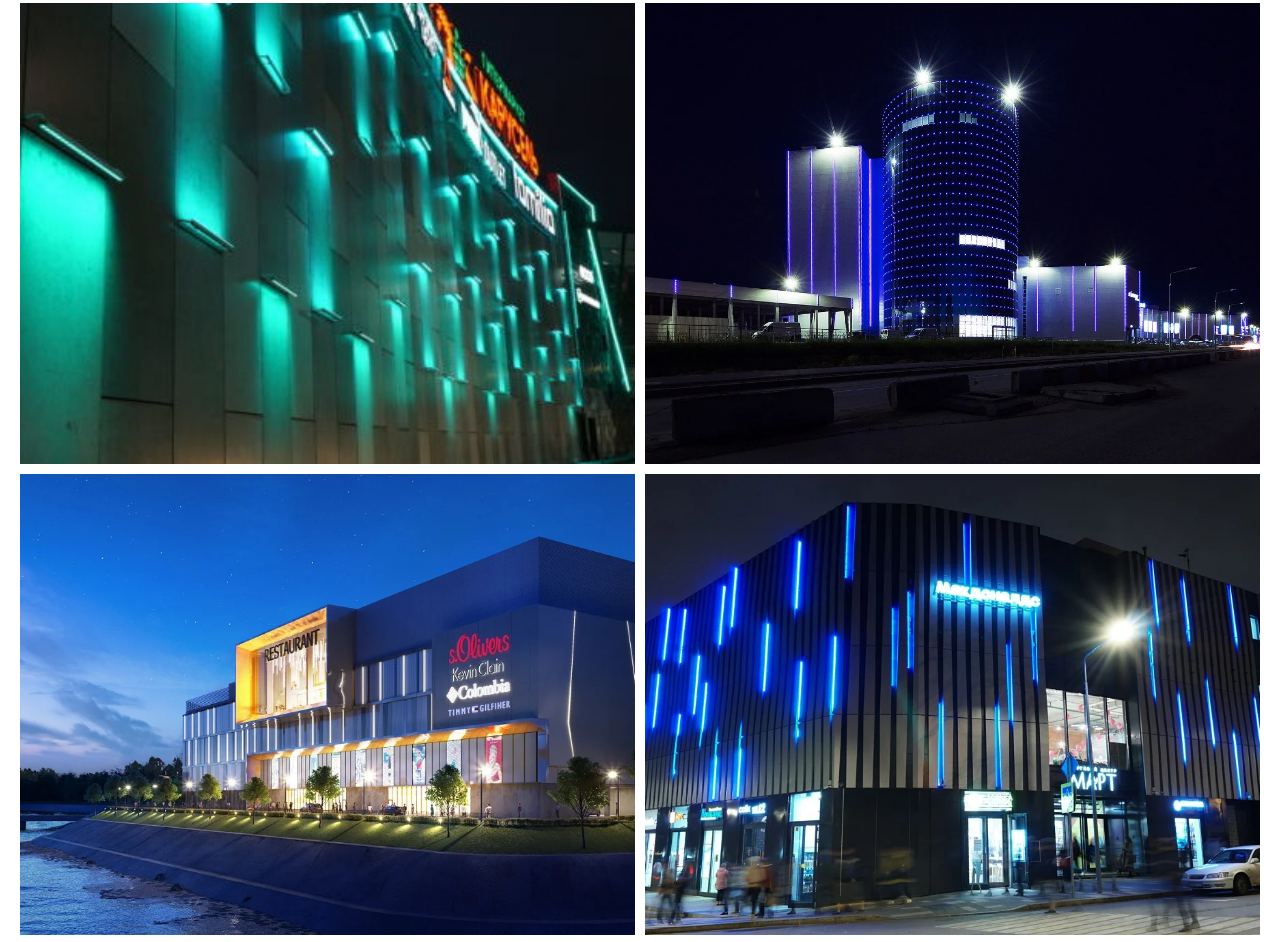
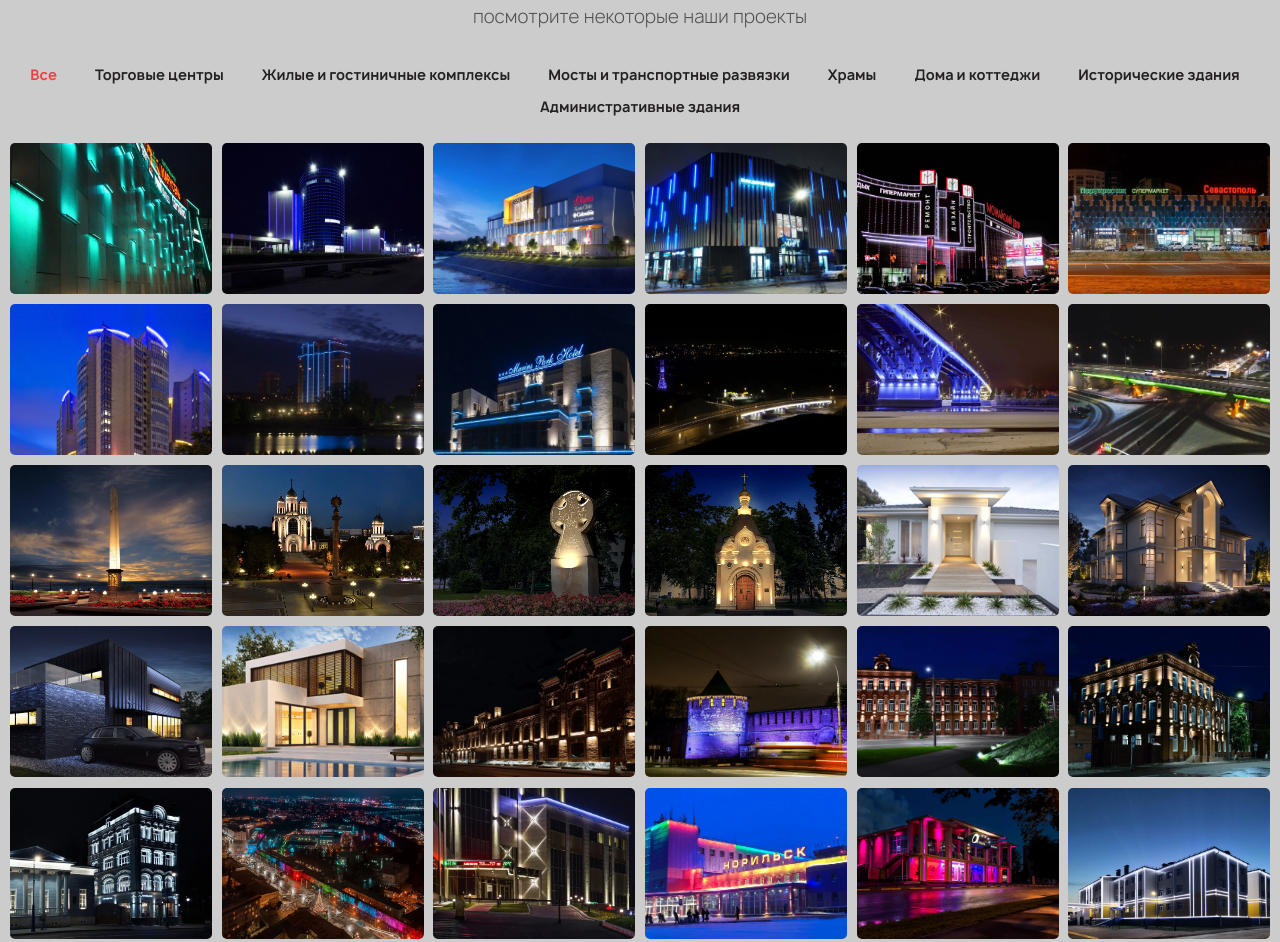
Before and after one commit to Dual1tyxd3v/new-light, a website: page source/index.html in a window 1280 px wide. Shown: the part 5866-6808 px from the top of the page. Drawn offline with nearby package versions, Linux system fonts and the light colour scheme; files that its build step writes are made by us from their sources.

Commit message:
Add Portfolio section

```diff
--- a/source/index.html
+++ b/source/index.html
@@ -394,95 +394,95 @@
       </li>
     </ul>
     <div class="portfolio__container">
-      <div class="portfolio__item">
-        <a href="#" class="portfolio__link" data-index="1" data-alt="ТРЦ" style="background-image: url(./img/portfolio-1.jpg);"></a>
+      <div class="portfolio__item js-animated" data-animation="upScale">
+        <a class="portfolio__link" data-index="1" data-alt="ТРЦ" style="background-image: url(./img/portfolio-1.jpg);"></a>
       </div>
-      <div class="portfolio__item">
-        <a href="#" class="portfolio__link" data-index="1" data-alt="ТРЦ «Новомосковский»" style="background-image: url(./img/portfolio-2.webp);"></a>
+      <div class="portfolio__item js-animated" data-animation="upScale">
+        <a class="portfolio__link" data-index="1" data-alt="ТРЦ «Новомосковский»" style="background-image: url(./img/portfolio-2.webp);"></a>
       </div>
-      <div class="portfolio__item">
-        <a href="#" class="portfolio__link" data-index="1" data-alt="ТЦ «Brosko Mall»" style="background-image: url(./img/portfolio-3.webp);"></a>
+      <div class="portfolio__item js-animated" data-animation="upScale">
+        <a class="portfolio__link" data-index="1" data-alt="ТЦ «Brosko Mall»" style="background-image: url(./img/portfolio-3.webp);"></a>
       </div>
-      <div class="portfolio__item">
-        <a href="#" class="portfolio__link" data-index="1" data-alt="ТЦ «Март»" style="background-image: url(./img/portfolio-4.webp);"></a>
+      <div class="portfolio__item js-animated" data-animation="upScale">
+        <a class="portfolio__link" data-index="1" data-alt="ТЦ «Март»" style="background-image: url(./img/portfolio-4.webp);"></a>
       </div>
-      <div class="portfolio__item">
-        <a href="#" class="portfolio__link" data-index="1" data-alt="ТЦ «Можайский Двор»" style="background-image: url(./img/portfolio-5.webp);"></a>
+      <div class="portfolio__item js-animated" data-animation="upScale">
+        <a class="portfolio__link" data-index="1" data-alt="ТЦ «Можайский Двор»" style="background-image: url(./img/portfolio-5.webp);"></a>
       </div>
-      <div class="portfolio__item">
-        <a href="#" class="portfolio__link" data-index="1" data-alt="ТЦ «Севастополь»" style="background-image: url(./img/portfolio-6.webp);"></a>
+      <div class="portfolio__item js-animated" data-animation="upScale">
+        <a class="portfolio__link" data-index="1" data-alt="ТЦ «Севастополь»" style="background-image: url(./img/portfolio-6.webp);"></a>
       </div>
-      <div class="portfolio__item">
-        <a href="#" class="portfolio__link" data-index="2" data-alt="Жилой комплекс «Трианон»" style="background-image: url(./img/portfolio-7.webp);"></a>
+      <div class="portfolio__item js-animated" data-animation="upScale">
+        <a class="portfolio__link" data-index="2" data-alt="Жилой комплекс «Трианон»" style="background-image: url(./img/portfolio-7.webp);"></a>
       </div>
-      <div class="portfolio__item">
-        <a href="#" class="portfolio__link" data-index="2" data-alt="Жилой комплекс г. Екатеринбург" style="background-image: url(./img/portfolio-8.webp);"></a>
+      <div class="portfolio__item js-animated" data-animation="upScale">
+        <a class="portfolio__link" data-index="2" data-alt="Жилой комплекс г. Екатеринбург" style="background-image: url(./img/portfolio-8.webp);"></a>
       </div>
-      <div class="portfolio__item">
-        <a href="#" class="portfolio__link" data-index="2" data-alt="Отель «Marins Park Hotel»" style="background-image: url(./img/portfolio-9.webp);"></a>
+      <div class="portfolio__item js-animated" data-animation="upScale">
+        <a class="portfolio__link" data-index="2" data-alt="Отель «Marins Park Hotel»" style="background-image: url(./img/portfolio-9.webp);"></a>
       </div>
-      <div class="portfolio__item">
-        <a href="#" class="portfolio__link" data-index="3" data-alt="Мост в г. Белгород" style="background-image: url(./img/portfolio-10.webp);"></a>
+      <div class="portfolio__item js-animated" data-animation="upScale">
+        <a class="portfolio__link" data-index="3" data-alt="Мост в г. Белгород" style="background-image: url(./img/portfolio-10.webp);"></a>
       </div>
-      <div class="portfolio__item">
-        <a href="#" class="portfolio__link" data-index="3" data-alt="Мост через Волгу" style="background-image: url(./img/portfolio-11.webp);"></a>
+      <div class="portfolio__item js-animated" data-animation="upScale">
+        <a class="portfolio__link" data-index="3" data-alt="Мост через Волгу" style="background-image: url(./img/portfolio-11.webp);"></a>
       </div>
-      <div class="portfolio__item">
-        <a href="#" class="portfolio__link" data-index="3" data-alt="Транспортная развязка г. Белгород" style="background-image: url(./img/portfolio-12.webp);"></a>
+      <div class="portfolio__item js-animated" data-animation="upScale">
+        <a class="portfolio__link" data-index="3" data-alt="Транспортная развязка г. Белгород" style="background-image: url(./img/portfolio-12.webp);"></a>
       </div>
-      <div class="portfolio__item">
-        <a href="#" class="portfolio__link" data-index="4" data-alt="Памятник в Луксоре" style="background-image: url(./img/portfolio-13.webp);"></a>
+      <div class="portfolio__item js-animated" data-animation="upScale">
+        <a class="portfolio__link" data-index="4" data-alt="Памятник в Луксоре" style="background-image: url(./img/portfolio-13.webp);"></a>
       </div>
-      <div class="portfolio__item">
-        <a href="#" class="portfolio__link" data-index="4" data-alt="Площадь в Калининграде" style="background-image: url(./img/portfolio-14.webp);"></a>
+      <div class="portfolio__item js-animated" data-animation="upScale">
+        <a class="portfolio__link" data-index="4" data-alt="Площадь в Калининграде" style="background-image: url(./img/portfolio-14.webp);"></a>
       </div>
-      <div class="portfolio__item">
-        <a href="#" class="portfolio__link" data-index="4" data-alt="Поклонный крест г. Нижний Новгород" style="background-image: url(./img/portfolio-15.webp);"></a>
+      <div class="portfolio__item js-animated" data-animation="upScale">
+        <a class="portfolio__link" data-index="4" data-alt="Поклонный крест г. Нижний Новгород" style="background-image: url(./img/portfolio-15.webp);"></a>
       </div>
-      <div class="portfolio__item">
-        <a href="#" class="portfolio__link" data-index="4" data-alt="Спасская часовня г. Нижний Новгород" style="background-image: url(./img/portfolio-16.webp);"></a>
+      <div class="portfolio__item js-animated" data-animation="upScale">
+        <a class="portfolio__link" data-index="4" data-alt="Спасская часовня г. Нижний Новгород" style="background-image: url(./img/portfolio-16.webp);"></a>
       </div>
-      <div class="portfolio__item">
-        <a href="#" class="portfolio__link" data-index="5" data-alt="P_k4" style="background-image: url(./img/portfolio-17.jpg);"></a>
+      <div class="portfolio__item js-animated" data-animation="upScale">
+        <a class="portfolio__link" data-index="5" data-alt="P_k4" style="background-image: url(./img/portfolio-17.jpg);"></a>
       </div>
-      <div class="portfolio__item">
-        <a href="#" class="portfolio__link" data-index="5" data-alt="Коттедж" style="background-image: url(./img/portfolio-18.webp);"></a>
+      <div class="portfolio__item js-animated" data-animation="upScale">
+        <a class="portfolio__link" data-index="5" data-alt="Коттедж" style="background-image: url(./img/portfolio-18.webp);"></a>
       </div>
-      <div class="portfolio__item">
-        <a href="#" class="portfolio__link" data-index="5" data-alt="Визуализация коттеджа" style="background-image: url(./img/portfolio-19.png);"></a>
+      <div class="portfolio__item js-animated" data-animation="upScale">
+        <a class="portfolio__link" data-index="5" data-alt="Визуализация коттеджа" style="background-image: url(./img/portfolio-19.png);"></a>
       </div>
-      <div class="portfolio__item">
-        <a href="#" class="portfolio__link" data-index="5" data-alt="Загородный дом" style="background-image: url(./img/portfolio-20.jpg);"></a>
+      <div class="portfolio__item js-animated" data-animation="upScale">
+        <a class="portfolio__link" data-index="5" data-alt="Загородный дом" style="background-image: url(./img/portfolio-20.jpg);"></a>
       </div>
-      <div class="portfolio__item">
-        <a href="#" class="portfolio__link" data-index="6" data-alt="Ликеро-водочный завод" style="background-image: url(./img/portfolio-21.webp);"></a>
+      <div class="portfolio__item js-animated" data-animation="upScale">
+        <a class="portfolio__link" data-index="6" data-alt="Ликеро-водочный завод" style="background-image: url(./img/portfolio-21.webp);"></a>
       </div>
-      <div class="portfolio__item">
-        <a href="#" class="portfolio__link" data-index="6" data-alt="Нижегородский кремль" style="background-image: url(./img/portfolio-22.webp);"></a>
+      <div class="portfolio__item js-animated" data-animation="upScale">
+        <a class="portfolio__link" data-index="6" data-alt="Нижегородский кремль" style="background-image: url(./img/portfolio-22.webp);"></a>
       </div>
-      <div class="portfolio__item">
-        <a href="#" class="portfolio__link" data-index="6" data-alt="Освещение федерального казначейства г. Владимир" style="background-image: url(./img/portfolio-23.webp);"></a>
+      <div class="portfolio__item js-animated" data-animation="upScale">
+        <a class="portfolio__link" data-index="6" data-alt="Освещение федерального казначейства г. Владимир" style="background-image: url(./img/portfolio-23.webp);"></a>
       </div>
-      <div class="portfolio__item">
-        <a href="#" class="portfolio__link" data-index="6" data-alt="Освещение федерального казначейства" style="background-image: url(./img/portfolio-24.webp);"></a>
+      <div class="portfolio__item js-animated" data-animation="upScale">
+        <a class="portfolio__link" data-index="6" data-alt="Освещение федерального казначейства" style="background-image: url(./img/portfolio-24.webp);"></a>
       </div>
-      <div class="portfolio__item">
-        <a href="#" class="portfolio__link" data-index="6" data-alt="Памятник культуры на ул. Остоженка" style="background-image: url(./img/portfolio-25.webp);"></a>
+      <div class="portfolio__item js-animated" data-animation="upScale">
+        <a class="portfolio__link" data-index="6" data-alt="Памятник культуры на ул. Остоженка" style="background-image: url(./img/portfolio-25.webp);"></a>
       </div>
-      <div class="portfolio__item">
-        <a href="#" class="portfolio__link" data-index="6" data-alt="подсветка Нижегородского кремля" style="background-image: url(./img/portfolio-26.webp);"></a>
+      <div class="portfolio__item js-animated" data-animation="upScale">
+        <a class="portfolio__link" data-index="6" data-alt="подсветка Нижегородского кремля" style="background-image: url(./img/portfolio-26.webp);"></a>
       </div>
-      <div class="portfolio__item">
-        <a href="#" class="portfolio__link" data-index="7" data-alt="«Транснефть»" style="background-image: url(./img/portfolio-27.webp);"></a>
+      <div class="portfolio__item js-animated" data-animation="upScale">
+        <a class="portfolio__link" data-index="7" data-alt="«Транснефть»" style="background-image: url(./img/portfolio-27.webp);"></a>
       </div>
-      <div class="portfolio__item">
-        <a href="#" class="portfolio__link" data-index="7" data-alt="Аэропорт г. Норильск" style="background-image: url(./img/portfolio-28.webp);"></a>
+      <div class="portfolio__item js-animated" data-animation="upScale">
+        <a class="portfolio__link" data-index="7" data-alt="Аэропорт г. Норильск" style="background-image: url(./img/portfolio-28.webp);"></a>
       </div>
-      <div class="portfolio__item">
-        <a href="#" class="portfolio__link" data-index="7" data-alt="Кинотеатр «Октябрь»" style="background-image: url(./img/portfolio-29.webp);"></a>
+      <div class="portfolio__item js-animated" data-animation="upScale">
+        <a class="portfolio__link" data-index="7" data-alt="Кинотеатр «Октябрь»" style="background-image: url(./img/portfolio-29.webp);"></a>
       </div>
-      <div class="portfolio__item">
-        <a href="#" class="portfolio__link" data-index="7" data-alt="Школа г. Гыда" style="background-image: url(./img/portfolio-30.webp);"></a>
+      <div class="portfolio__item js-animated" data-animation="upScale">
+        <a class="portfolio__link" data-index="7" data-alt="Школа г. Гыда" style="background-image: url(./img/portfolio-30.webp);"></a>
       </div>
     </div>
   </section>
--- a/source/js/script.js
+++ b/source/js/script.js
@@ -2,6 +2,7 @@ const burger = document.querySelector('.header__button');
 const header = document.querySelector('.header');
 const inputs = document.querySelectorAll('input[type="tel"');
 const portfolioMenuBtns = document.querySelectorAll('.portfolio__menu-item');
+const portfolioContainer = document.querySelector('.portfolio__container');
 
 const PHONE_SCHEME = '+7-___-___-__-__';
 let currentPos = 3;
@@ -35,7 +36,7 @@ inputs.forEach((input) => {
     const letter = e.target.value[currentPos];
     if (e.target.value.length < currentValue.length) {
       currentPos++;
-      currentPos < 3 ? currentPos = 3: null;
+      currentPos < 3 ? currentPos = 3 : null;
       if (currentValue[currentPos] === '-') currentPos--;
       currentValue = (currentValue.slice(0, currentPos) + '_' + currentValue.slice(currentPos + 1)).slice(0, 16);
       e.target.value = currentValue;
@@ -82,7 +83,9 @@ const observer = new IntersectionObserver(entries => {
     // если элемент появился
     if (entry.isIntersecting) {
       // добавить ему CSS-класс
-      const className = window.screen.width < 770 ? 'fadeInUp' : entry.target.dataset.animation;
+      const className = (window.screen.width < 770 && entry.target.dataset.animation !== 'upScale')
+        ? 'fadeInUp'
+        : entry.target.dataset.animation;
       entry.target.classList.add(className);
     }
   });
@@ -94,12 +97,32 @@ animated.forEach((a) => observer.observe(a));
 portfolioMenuBtns.forEach((btn) => {
   btn.addEventListener('click', (e) => {
     e.preventDefault();
-    console.log(e.target)
+    portfolioContainer.classList.add('portfolio__container--animated');
+    setTimeout(() => {
+      portfolioContainer.classList.remove('portfolio__container--animated');
+    }, 100);
+    portfolioMenuBtns.forEach((button) => {
+      button.classList.remove('portfolio__menu-item--active');
+    });
+    e.target.classList.add('portfolio__menu-item--active');
     const index = e.target.dataset.index;
     document.querySelectorAll('.portfolio__link').forEach((link) => {
-      (index === '0' || link.dataset.index === index)
-        ? link.parentElement.classList.remove('hide')
-        : link.parentElement.classList.add('hide');
+      if (index === link.dataset.index) {
+        link.parentElement.classList.remove('portfolio__item--hidden');
+        link.parentElement.classList.add('animated');
+      }
+      if (index !== link.dataset.index) {
+        if (!link.parentElement.classList.contains('portfolio__item--hidden')) {
+          link.parentElement.classList.add('animated');
+          link.parentElement.classList.add('portfolio__item--hidden');
+        }
+      }
+      if (index === '0') {
+        link.parentElement.classList.remove('portfolio__item--hidden');
+      }
+      setTimeout(() => {
+        link.parentElement.classList.remove('animated');
+      }, 100);
     });
   });
 });
--- a/source/sass/blocks/portfolio.scss
+++ b/source/sass/blocks/portfolio.scss
@@ -2,6 +2,7 @@
   padding: 20px 20px 10px 20px;
   border-top: 80px solid #fff;
 	margin-top: -80px;
+  background-color: #ccc;
   &__title {
     font-size: 18px;
     font-weight: 700;
@@ -12,6 +13,16 @@
     &--red {
       color: #ef4242;
     }
+  }
+  &__item {
+    position: relative;
+    transition: 0.3s all;
+    opacity: 1;
+    transform: scale3d(1,1,1);
+  }
+  &__item--hidden {
+    transform: scale3d(0, 0, 0);
+    opacity: 0;
   }
   &__text {
     font-size: 16px;
@@ -25,12 +36,17 @@
     display: flex;
     flex-wrap: wrap;
     align-items: center;
-    justify-content: space-evenly;
+    justify-content: center;
     margin-bottom: 20px;
+    & li {
+      margin-right: 10px;
+      &:last-child {
+        margin-right: 0;
+      }
+    }
   }
   &__menu-item {
     padding: 7px 14px;
-    margin-right: 10px;
     font-size: 12px;
     font-weight: 700;
     line-height: 18px;
@@ -44,9 +60,6 @@
       color: #ef4242;
       transform: scale(1.2);
     }
-    &:last-child {
-      margin-right: 0;
-    }
   }
   &__container {
     display: grid;
@@ -55,8 +68,50 @@
   }
   &__link {
     display: block;
+    cursor: pointer;
     padding-bottom: 75%;
     background-size: cover;
     background-position: center;
+    border-radius: 5px;
   }
 }
+
+.portfolio__item--hidden:not(.animated) {
+  position: absolute;
+}
+
+@media (min-width: $tablet-width) {
+  .portfolio {
+    border-top: 70px solid #fff;
+    margin-top: -70px;
+    padding: 50px 10px;
+    &__container {
+      grid-template-columns: repeat(4, 1fr);
+    }
+    &__title {
+      font-size: 28px;
+    }
+    &__text {
+      font-size: 18px;
+    }
+  }
+}
+
+@media (min-width: $desktop-width) {
+  .portfolio {
+    border-top: 56px solid #fff;
+    margin-top: -56px;
+    &__title {
+      font-size: 38px;
+    }
+    &__text {
+      font-size: 1.4vw;
+    }
+    &__menu-item {
+      font-size: 14px;
+    }
+    &__container {
+      grid-template-columns: repeat(6, 1fr);
+    }
+  }
+}
--- a/source/sass/global/animations.scss
+++ b/source/sass/global/animations.scss
@@ -20,6 +20,17 @@
   }
 }
 
+@keyframes upScale {
+  from {
+    opacity:0;
+    transform:scale3d(0,0,0);
+  }
+  to {
+    opacity:1;
+    transform: scale3d(1,1,1);
+  }
+}
+
 @keyframes fadeInLeft {
   from {
     opacity:0;
@@ -29,6 +40,10 @@
     opacity:1;
     transform:none;
   }
+}
+.upScale {
+  animation-name:upScale;
+  animation-duration: 1s;
 }
 .fadeInUp {
   animation-name:fadeInUp;
--- a/source/sass/global/global.scss
+++ b/source/sass/global/global.scss
@@ -20,10 +20,6 @@ a {
 img {
   width: 100%;
   height: auto;
-}
-
-.hide {
-  display: none !important;
 }
 
 .icon {
```
Also changed, not shown: source/sass/blocks/navigation.scss (+1 -23 lines).
